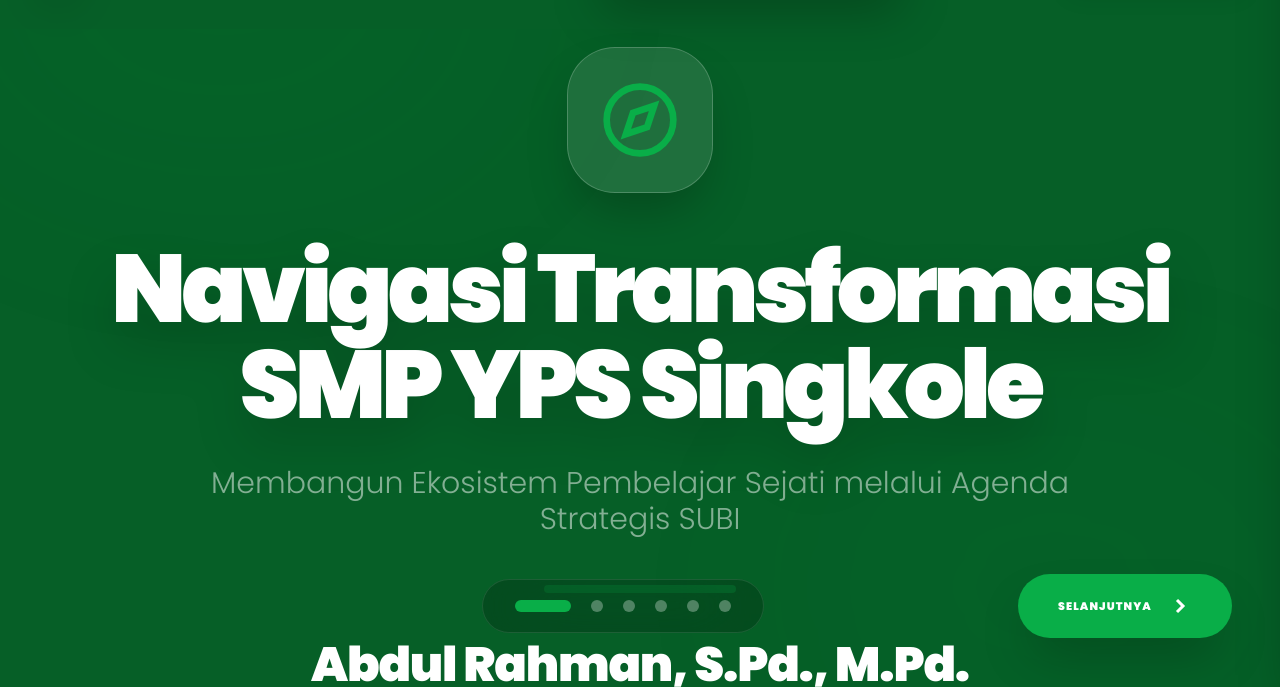
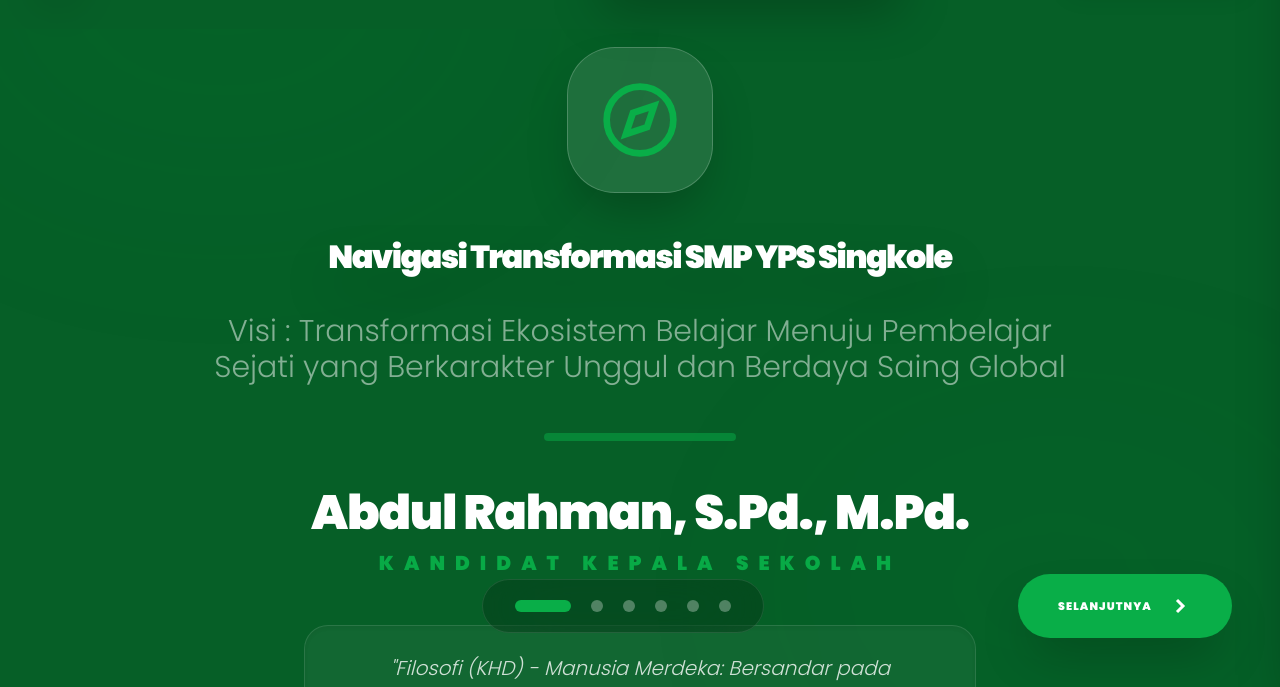
Before and after one commit to ammanksorowako/CakepFinal, a plain HTML site: page index.html in a window 1280 px wide. Shown: the part 113-800 px from the top of the page. Drawn offline with nearby package versions, Linux system fonts and the light colour scheme.

Commit message:
Update index.html

```diff
--- a/index.html
+++ b/index.html
@@ -163,11 +163,11 @@
         const slides = [
             {
                 title: "Visi Kepemimpinan",
-                subtitle: "Membangun Ekosistem Pembelajar Sejati melalui Agenda Strategis SUBI",
+                subtitle: "Visi : Transformasi Ekosistem Belajar Menuju Pembelajar Sejati yang Berkarakter Unggul dan Berdaya Saing Global",
                 type: "title",
                 content: {
                     name: "Abdul Rahman, S.Pd., M.Pd.",
-                    philosophy: "Manusia Merdeka: Bersandar pada Kekuatan Sendiri",
+                    philosophy: "Filosofi (KHD) - Manusia Merdeka: Bersandar pada Kekuatan Sendiri",
                 },
                 bg: "#065F27"
             },
@@ -317,8 +317,8 @@
                     <div class="relative p-8 bg-white/10 backdrop-blur-2xl border border-white/20 rounded-[3rem] shadow-2xl">
                         <svg xmlns="http://www.w3.org/2000/svg" width="80" height="80" viewBox="0 0 24 24" fill="none" stroke="#09AE48" stroke-width="2"><circle cx="12" cy="12" r="10"/><polygon points="16.24 7.76 14.12 14.12 7.76 16.24 9.88 9.88 16.24 7.76"/></svg>
                     </div>
-                    <div class="space-y-8">
-                        <h1 class="text-1xl md:text-6xl lg:text-[6rem] font-black tracking-tighter leading-[0.9] drop-shadow-2xl text-white">
+                    <div class="space-y-10">
+                        <h1 class="text-1xl md:text-6xl lg:text-[2rem] font-black tracking-tighter leading-[0.9] drop-shadow-2xl text-white">
                             Navigasi Transformasi SMP YPS Singkole
                         </h1>
                         <p class="text-2xl md:text-3xl text-white/50 font-light max-w-4xl mx-auto leading-relaxed">
```
